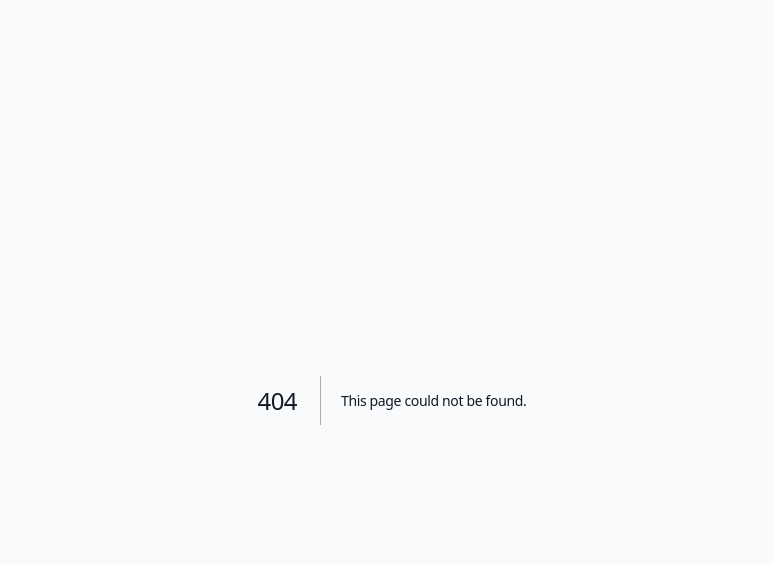
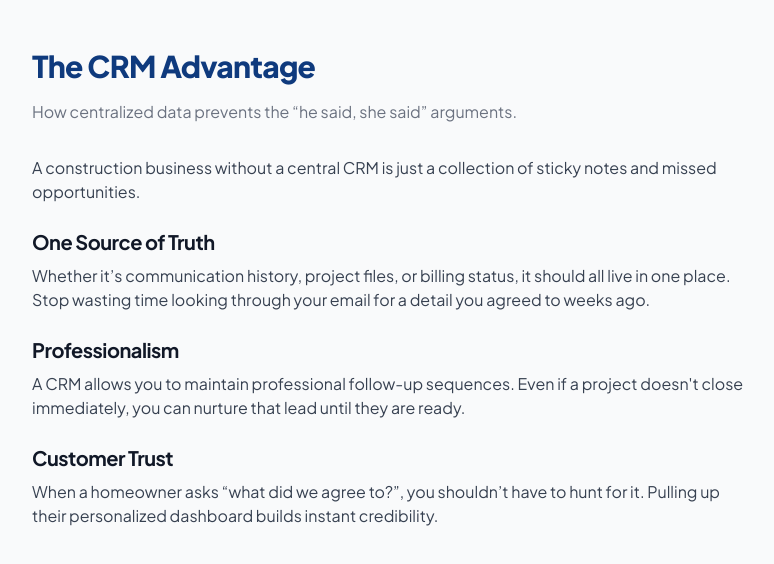
Before and after one commit to bpnelsen/prolink-ezly, a Next.js app: page /blog/crm-advantage in a window 1280 px wide. Before the commit this address had no page. Shown: the top 564 px of the page, without its empty margins (248-1022 px from the left). Built offline with nearby package versions, Linux system fonts and the light colour scheme.

Commit message:
feat: add 4 new tech-focused construction blog posts

```diff
--- /dev/null
+++ b/src/app/blog/automated-dispatch/page.tsx
@@ -0,0 +1,17 @@
+export default function AutomatedDispatch() {
+  return (
+    <main className="max-w-3xl mx-auto px-6 py-12">
+      <h1 className="text-3xl font-black text-[#0f3a7d] mb-4">Automated Dispatching</h1>
+      <p className="text-gray-500 mb-8">Scheduling software for crews who hate schedules.</p>
+      <div className="prose prose-teal max-w-none text-gray-700">
+        <p>Switching from phone calls to digital dispatch is like switching from horse and carriage to a motor vehicle.</p>
+        <h2 className="text-xl font-bold mt-6 mb-2">Real-time Clarity</h2>
+        <p>Give your crews a clear map and task list. Eliminate "where do I go next" and "how late are we" discussions.</p>
+        <h2 className="text-xl font-bold mt-6 mb-2">Automated Notifications</h2>
+        <p>Customers love automated status updates. It cuts down on the calls to your front office asking, "when are they coming?"</p>
+        <h2 className="text-xl font-bold mt-6 mb-2">Data-driven Routing</h2>
+        <p>Use dispatch software to minimize travel time and maximize on-site time. Your gas bill will thank you.</p>
+      </div>
+    </main>
+  )
+}
--- /dev/null
+++ b/src/app/blog/construction-tech-trends/page.tsx
@@ -0,0 +1,17 @@
+export default function ConstructionTechTrends() {
+  return (
+    <main className="max-w-3xl mx-auto px-6 py-12">
+      <h1 className="text-3xl font-black text-[#0f3a7d] mb-4">Construction Tech Trends: 2026</h1>
+      <p className="text-gray-500 mb-8">What's helping businesses scale in 2026.</p>
+      <div className="prose prose-teal max-w-none text-gray-700">
+        <p>The smartest construction firms are already moving past spreadsheets.</p>
+        <h2 className="text-xl font-bold mt-6 mb-2">Satellite Measuring</h2>
+        <p>Roofing, landscaping, and excavation firms are adopting satellite-based measurement tech to skip the ladder.</p>
+        <h2 className="text-xl font-bold mt-6 mb-2">Instant Invoicing</h2>
+        <p>Customers are expecting instant digital payments upon job completion. If you’re manually tracking invoices until Friday, you’re missing out.</p>
+        <h2 className="text-xl font-bold mt-6 mb-2">Portable Project Hubs</h2>
+        <p>Smart tablets and phones on every job site. If it's not documented in the app, it didn't happen.</p>
+      </div>
+    </main>
+  )
+}
--- /dev/null
+++ b/src/app/blog/crm-advantage/page.tsx
@@ -0,0 +1,17 @@
+export default function CRMAdvantage() {
+  return (
+    <main className="max-w-3xl mx-auto px-6 py-12">
+      <h1 className="text-3xl font-black text-[#0f3a7d] mb-4">The CRM Advantage</h1>
+      <p className="text-gray-500 mb-8">How centralized data prevents the “he said, she said” arguments.</p>
+      <div className="prose prose-teal max-w-none text-gray-700">
+        <p>A construction business without a central CRM is just a collection of sticky notes and missed opportunities.</p>
+        <h2 className="text-xl font-bold mt-6 mb-2">One Source of Truth</h2>
+        <p>Whether it’s communication history, project files, or billing status, it should all live in one place. Stop wasting time looking through your email for a detail you agreed to weeks ago.</p>
+        <h2 className="text-xl font-bold mt-6 mb-2">Professionalism</h2>
+        <p>A CRM allows you to maintain professional follow-up sequences. Even if a project doesn't close immediately, you can nurture that lead until they are ready.</p>
+        <h2 className="text-xl font-bold mt-6 mb-2">Customer Trust</h2>
+        <p>When a homeowner asks “what did we agree to?”, you shouldn’t have to hunt for it. Pulling up their personalized dashboard builds instant credibility.</p>
+      </div>
+    </main>
+  )
+}
--- /dev/null
+++ b/src/app/blog/digital-quoting/page.tsx
@@ -0,0 +1,17 @@
+export default function DigitalQuoting() {
+  return (
+    <main className="max-w-3xl mx-auto px-6 py-12">
+      <h1 className="text-3xl font-black text-[#0f3a7d] mb-4">The Death of the Paper Estimate</h1>
+      <p className="text-gray-500 mb-8">Why on-site digital quoting tools are mandatory for the modern contractor.</p>
+      <div className="prose prose-teal max-w-none text-gray-700">
+        <p>If you're still hand-writing estimates on a notepad or pulling them together at 10 PM on your laptop, you're losing jobs. Homeowners today expect professionalism and speed.</p>
+        <h2 className="text-xl font-bold mt-6 mb-2">Professionalism = Trust</h2>
+        <p>A digital, branded estimate shows you have your act together. It demonstrates that you take their project seriously.</p>
+        <h2 className="text-xl font-bold mt-6 mb-2">Speed Wins Deals</h2>
+        <p>When you provide an estimate on the spot—or even better, on the same day—you eliminate the buyer's urge to call the next guy on the list.</p>
+        <h2 className="text-xl font-bold mt-6 mb-2">Automated Follow-ups</h2>
+        <p>Digital tools allow for automated follow-up emails, gently reminding the homeowner of your quote without you having to make an awkward sales call.</p>
+      </div>
+    </main>
+  )
+}
```
